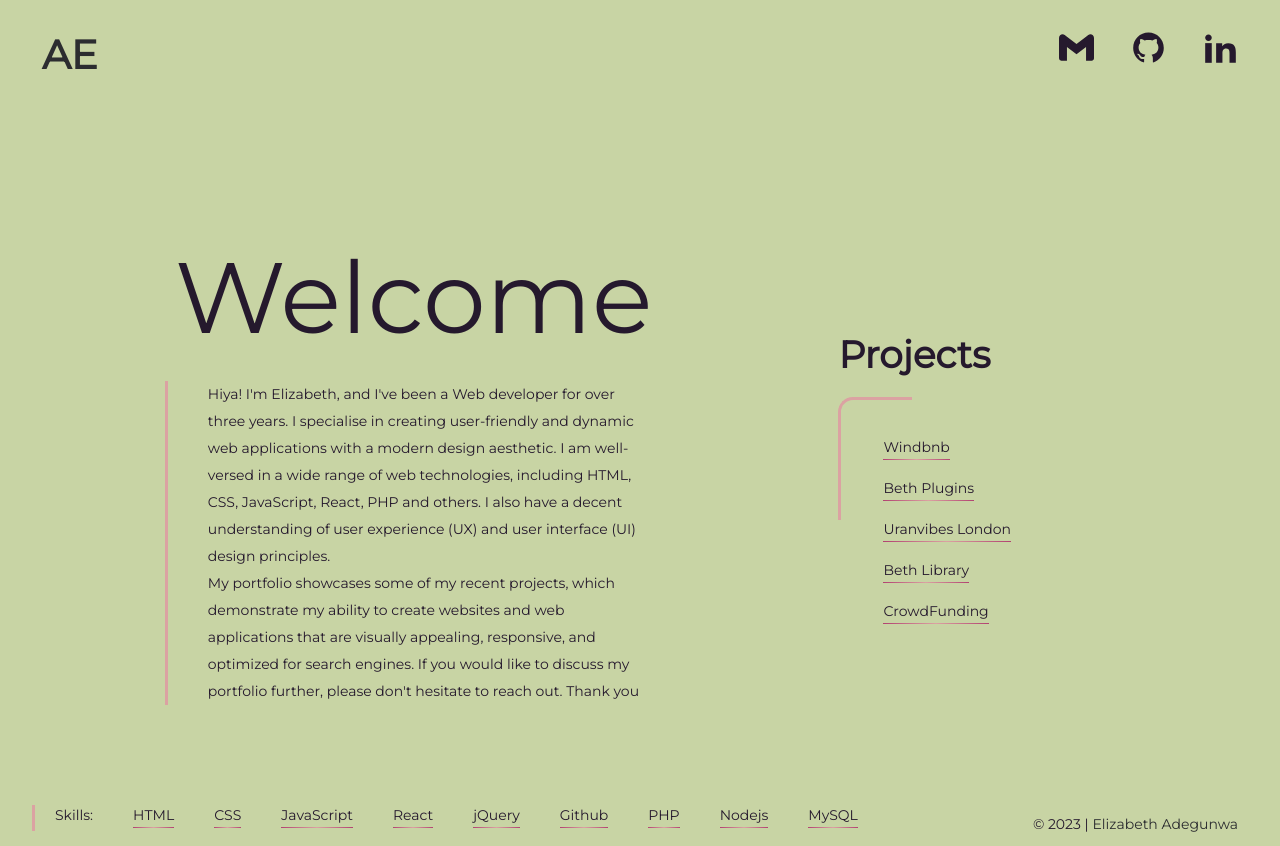
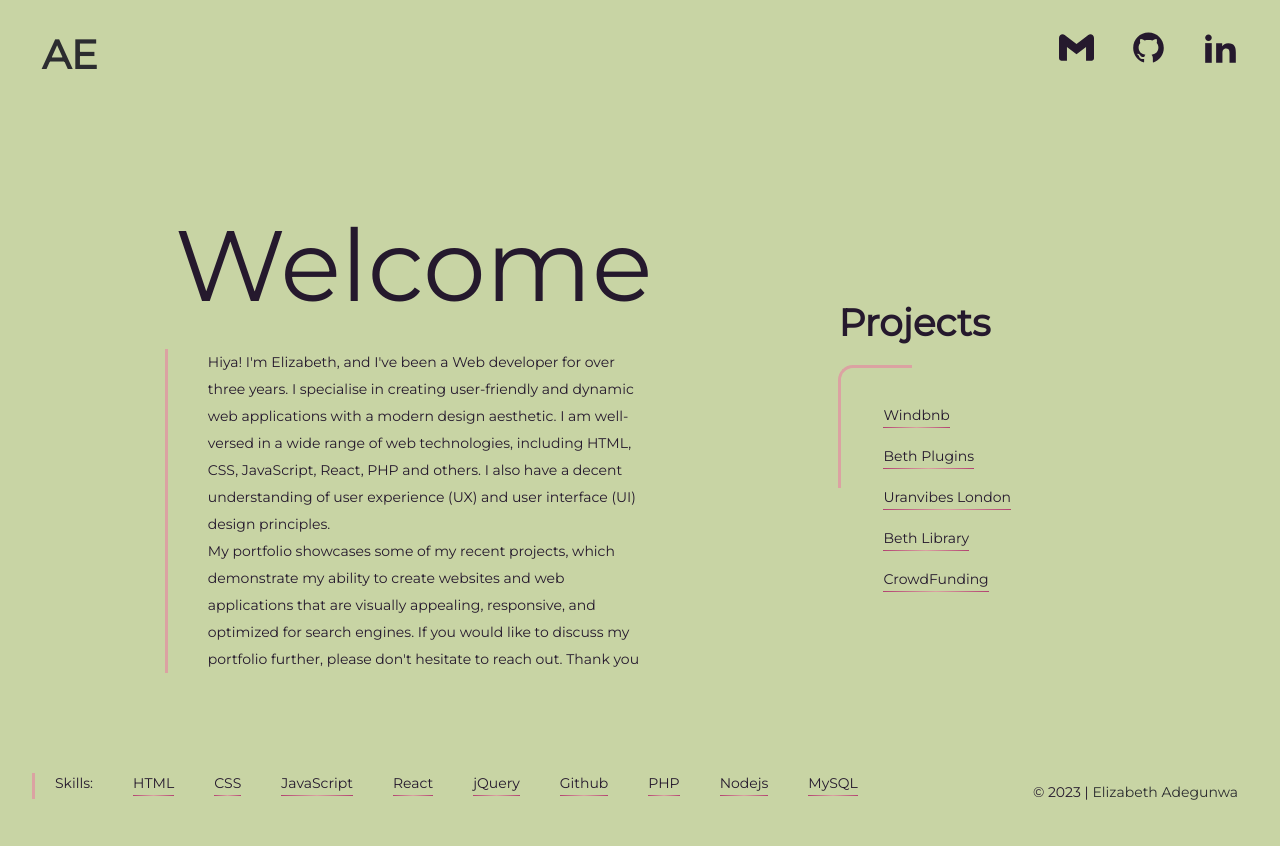
Before and after one commit to elizabethproj/stack-project, a React (Create React App) app: page / in a window 1280 px wide. After the commit the page ends 814 px from the top, so only its background shows below. Built offline with nearby package versions, Linux system fonts and the light colour scheme.

Commit message:
Update Home.css

```diff
--- a/src/componenets/Home.css
+++ b/src/componenets/Home.css
@@ -5,7 +5,7 @@
    width: 95vw;
    margin: auto;
    display: grid;
-   grid-gap: 4rem;
+   grid-gap: 2rem;
    grid-template-areas: "navbar-cont navbar-cont  navbar-cont  navbar-cont"
    "main-cont main-cont main-cont main-cont";
    grid-template-rows: 15vh 75vh;
```
